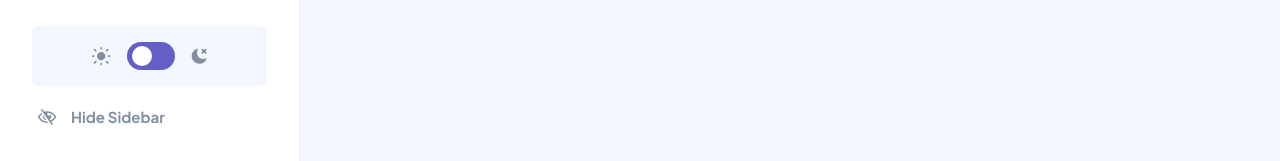
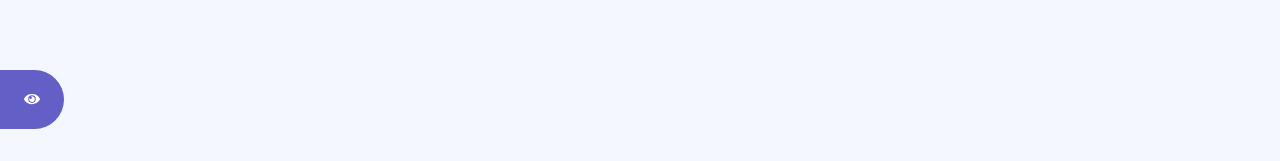
Before and after one commit to KoenCobra/VueKanban, a Vue app: page / in a window 1280 px wide. Both pictures are taken after a click on the button "Hide Sidebar". Shown: the part 639-800 px from the top of the page. Built offline with nearby package versions, Linux system fonts and the light colour scheme; a web font is replaced by a local one.

Commit message:
added toggle visibillity sidebar

```diff
--- a/src/components/sidebar.vue
+++ b/src/components/sidebar.vue
@@ -1,5 +1,5 @@
 <template>
-  <div class="sidebar">
+  <div class="sidebar" :class="{ active: !isSideBarVisible }">
     <div>
       <div class="logo">
         <div class="logo-img" :class="{ dark: themeStore.isDarkMode }"></div>
@@ -33,18 +33,23 @@
 
     <div class="sidebar-footer">
       <ThemeSwitcher />
-      <button class="hide-sidebar-btn">
+      <button class="hide-sidebar-btn" @click="isSideBarVisible = false">
         <img src="../assets/images/icon-hide-sidebar.svg" alt="hide-sidebar" />Hide Sidebar
       </button>
     </div>
   </div>
+  <button @click="isSideBarVisible = true" v-if="!isSideBarVisible" class="show-sidebar-btn">
+    <img src="../assets/images/icon-show-sidebar.svg" alt="" />
+  </button>
 </template>
 
 <script setup lang="ts">
 import ThemeSwitcher from '@/components/theme-switcher.vue'
 import { useThemeStore } from '@/stores/themeStore'
+import { ref } from 'vue'
 
 const themeStore = useThemeStore()
+const isSideBarVisible = ref(true)
 </script>
 
 <style scoped lang="scss">
@@ -53,12 +58,18 @@ const themeStore = useThemeStore()
 .sidebar {
   background-color: var(--navBackground);
   height: 100vh;
-  width: 18.75rem;
   border-right: 1px solid var(--lines);
   padding: 0 2rem 2rem 0;
   display: flex;
   flex-direction: column;
   justify-content: space-between;
+  transition: margin 0.2s ease-in-out;
+  width: 18.75rem;
+  margin-left: 0;
+
+  &.active {
+    margin-left: -18.75rem;
+  }
   .logo {
     padding: 2rem 2rem 0;
   }
@@ -134,4 +145,22 @@ const themeStore = useThemeStore()
     }
   }
 }
+.show-sidebar-btn {
+  position: absolute;
+  bottom: 2rem;
+  left: 0;
+  padding: 1.5rem;
+  background-color: var(--mainPurple);
+  border-radius: 0 100vh 100vh 0;
+}
+
+.slide-enter-active,
+.slide-leave-active {
+  transition: all 0.2s ease-out;
+}
+
+.slide-enter-from,
+.slide-leave-to {
+  transform: translateX(-18.75rem);
+}
 </style>
```
